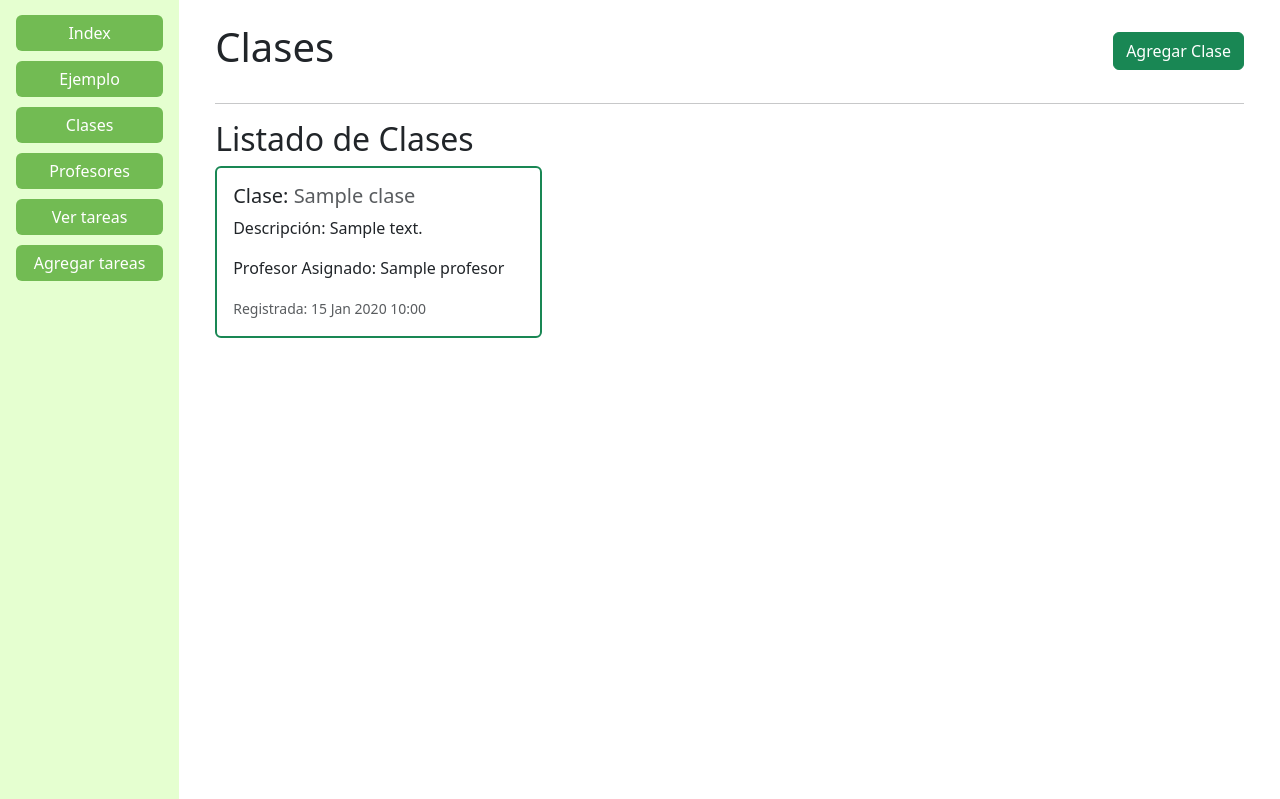
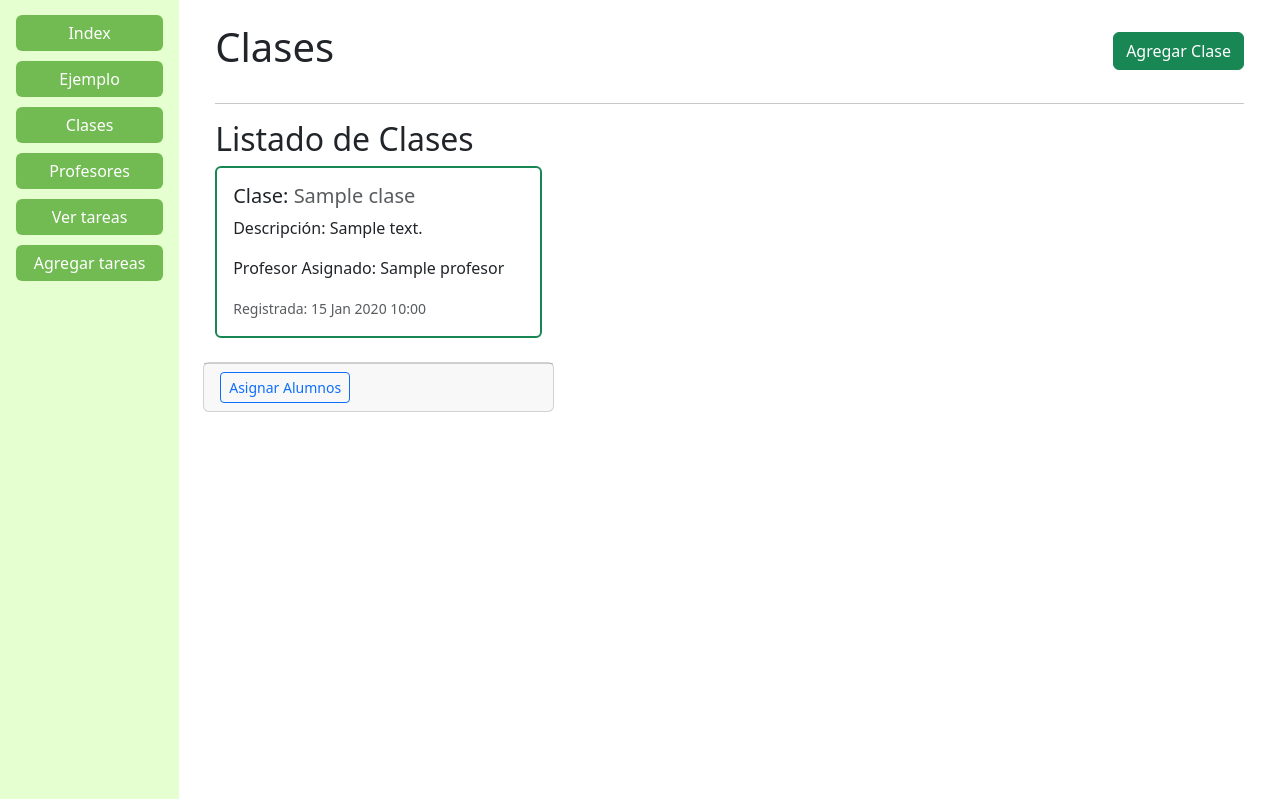
Before and after one commit to Schrodinger137/COAI, a Django app: page /clases/ in a window 1280 px wide. Shown: the part 63-862 px from the top of the page. Run offline with Django 4.2, Linux system fonts and the light colour scheme; tables that the repository leaves empty hold one stand-in row (values such as "Sample post").

```diff
--- a/COAI/urls.py
+++ b/COAI/urls.py
@@ -27,6 +27,7 @@ urlpatterns = [
     path('ejemplo/', plat_views.ejemplo, name='ejemplo'),
     path('clases/', views.clases, name='clases'),
     path('clases/detalles', views.detalleClase, name='detalleClase'),
+    path('clases/asignar-alumnos/', views.asignar_alumnos, name='asignar_alumnos'),
     path('profesores/', views.profesores, name='profesores'),
     path('tareas/', views.tareas, name='tareas'),
     path('agregar-tarea/', views.agregar_tarea, name='agregar_tarea'),
--- a/principal/models.py
+++ b/principal/models.py
@@ -40,3 +40,18 @@ class Clase(models.Model):
 
     def __str__(self):
         return self.nombre
+
+class Alumno(models.Model):
+    nombre = models.CharField(max_length=100, verbose_name="Nombre del Alumno")
+    nombre_tutor = models.CharField(max_length=100, verbose_name="Nombre del Tutor")
+    telefono = models.CharField(max_length=20, blank=True, null=True, verbose_name="# Teléfono")
+    email = models.EmailField(unique=True, verbose_name="Correo Electrónico")
+    created_at = models.DateTimeField(auto_now_add=True, verbose_name="Fecha de Registro")
+
+    class Meta:
+        verbose_name = "Alumno"
+        verbose_name_plural = "Alumnos"
+        ordering = ["-created_at"]
+
+    def __str__(self):
+        return self.nombre
--- a/principal/templates/principal/clases.html
+++ b/principal/templates/principal/clases.html
@@ -94,4 +94,63 @@
         </div>
     </div>
 </div>
+
+{# Modal para asignar alumnos #}
+<div class="modal fade" id="asignarAlumnosModal" tabindex="-1" aria-labelledby="asignarAlumnosModalLabel" aria-hidden="true">
+    <div class="modal-dialog">
+        <div class="modal-content">
+            <div class="modal-header">
+                <h5 class="modal-title" id="asignarAlumnosModalLabel">Asignar Alumnos</h5>
+                <button type="button" class="btn-close" data-bs-dismiss="modal" aria-label="Close"></button>
+            </div>
+            <form method="post" action="{% url 'asignar_alumnos' %}">
+                {% csrf_token %}
+                <input type="hidden" name="clase_id" id="clase_id_input">
+                <div class="modal-body">
+                    <div class="mb-3">
+                        <label class="form-label">Seleccionar Alumnos:</label>
+                        <select class="form-select" name="alumnos" multiple size="5">
+                            {% for alumno in alumnos %}
+                                <option value="{{ alumno.id }}">{{ alumno.nombre }}</option>
+                            {% endfor %}
+                        </select>
+                    </div>
+                </div>
+                <div class="modal-footer">
+                    <button type="button" class="btn btn-secondary" data-bs-dismiss="modal">Cancelar</button>
+                    <button type="submit" class="btn btn-primary">Asignar</button>
+                </div>
+            </form>
+        </div>
+    </div>
+</div>
+
+{# Botón para abrir el modal#}
+{% for clase in clases %}
+    <div class="col-xl-4 col-lg-6 col-md-12 mb-4">
+        <div class="card">
+            <!-- ... contenido de la tarjeta ... -->
+            <div class="card-footer">
+                <button type="button" class="btn btn-sm btn-outline-primary"
+                        data-bs-toggle="modal" data-bs-target="#asignarAlumnosModal"
+                        onclick="document.getElementById('clase_id_input').value='{{ clase.id }}'">
+                    Asignar Alumnos
+                </button>
+            </div>
+        </div>
+    </div>
+{% endfor %}
+
+<script>
+document.addEventListener('DOMContentLoaded', function() {
+    // Cuando se abre el modal, establece el ID de la clase
+    var asignarModal = document.getElementById('asignarAlumnosModal');
+    asignarModal.addEventListener('show.bs.modal', function (event) {
+        var button = event.relatedTarget;
+        var claseId = button.getAttribute('data-clase-id');
+        document.getElementById('clase_id_input').value = claseId;
+    });
+});
+</script>
+
 {% endblock %}
--- a/principal/views.py
+++ b/principal/views.py
@@ -5,7 +5,7 @@ from django.contrib.auth.models import User
 from django.contrib import messages
 from django.contrib.auth.models import Group
 from .forms import ProfesorRegistrationForm,ClaseForm
-from .models import Profesor, Clase
+from .models import Profesor, Clase, Alumno
 
 # Create your views here.
 
@@ -67,6 +67,19 @@ def detalleClase(request):
 def clases(request):
     clases = Clase.objects.all()
     form = ClaseForm()
+    alumnos = Alumno.objects.all()
+
+    if request.method == 'POST':
+        # Verificar si es para registrar clase o asignar alumnos
+        if 'asignar_alumnos' in request.POST:
+            return asignar_alumnos(request)
+        else:
+            form = ClaseForm(request.POST)
+            if form.is_valid():
+                form.save()
+                messages.success(request, 'Clase registrada')
+                return redirect('clases')
+
 
     if request.method == 'POST':
         form = ClaseForm(request.POST)
@@ -79,9 +92,28 @@ def clases(request):
 
     context = {
         'clases': clases,
+        'alumnos': alumnos,
         'form': form, #pasamos el form al contexto
     }
     return render(request, 'principal/clases.html', context)
 
 def agregar_tarea(request):
     return render(request, 'principal/agregarTarea.html')
+
+def asignar_alumnos(request):
+    if request.method == 'POST':
+        try:
+            clase_id = request.POST.get('clase_id')
+            alumnos_ids = request.POST.getlist('alumnos')
+
+            clase = Clase.objects.get(id=clase_id)
+            alumnos = Alumno.objects.filter(id__in=alumnos_ids)
+
+            # Asumiendo que tienes un ManyToManyField en tu modelo Clase
+            clase.alumnos.set(alumnos)
+
+            messages.success(request, 'Alumnos asignados correctamente')
+        except Exception as e:
+            messages.error(request, f'Error al asignar alumnos: {str(e)}')
+
+    return redirect('clases')
```
